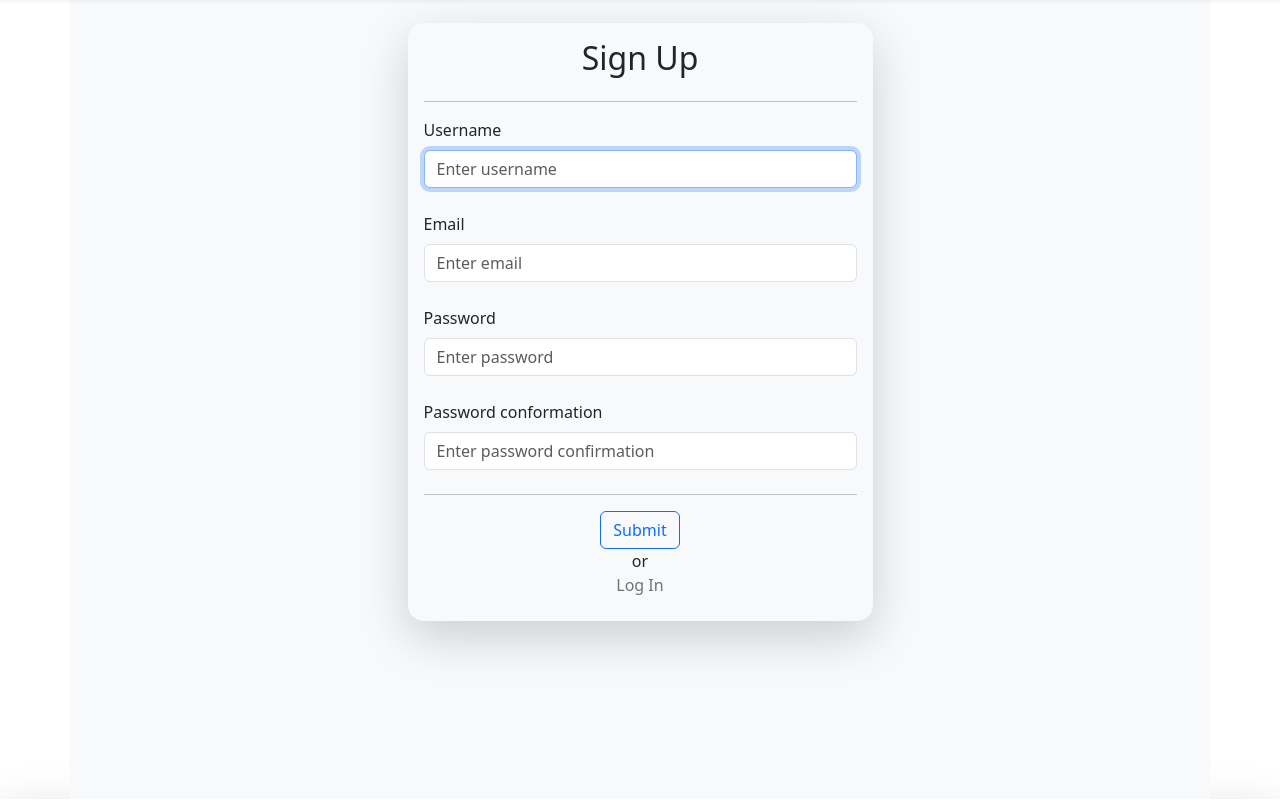
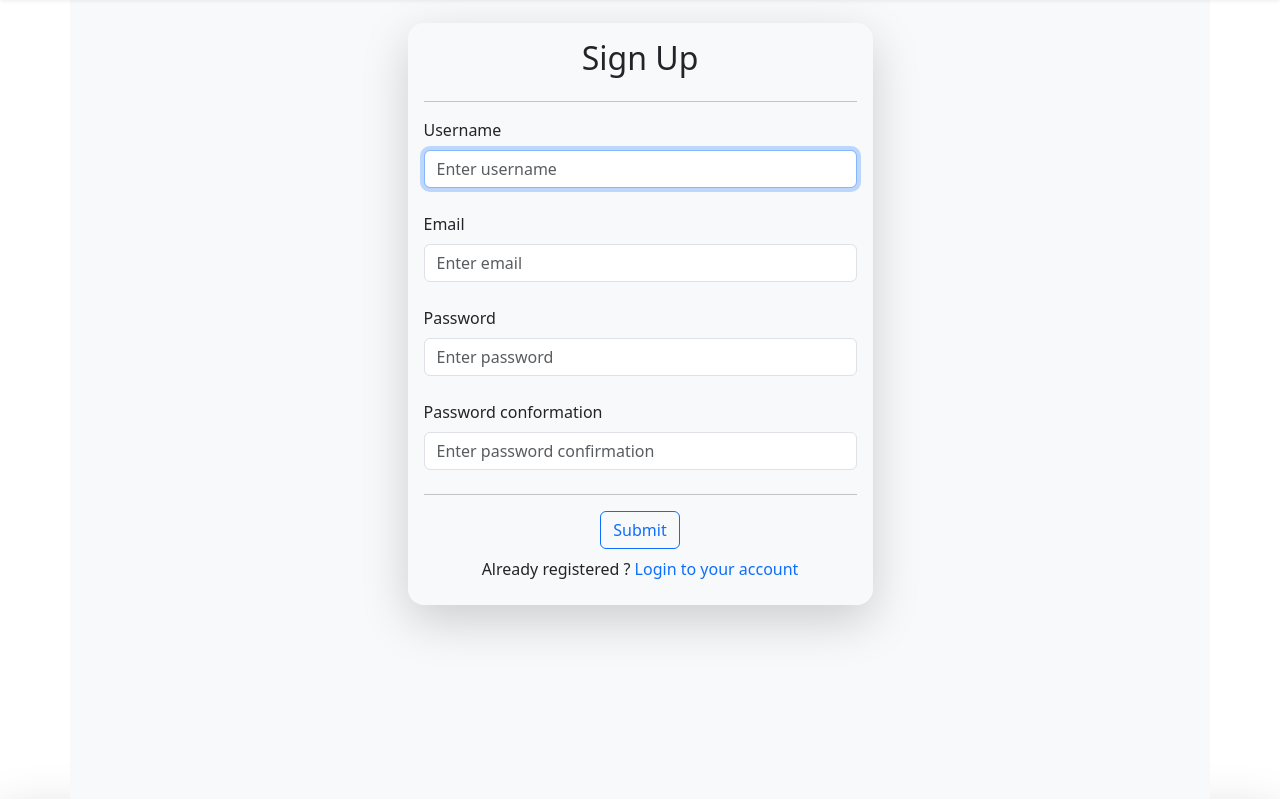
Before and after one commit to FCTL3314/HealthNutrition-Backend, a Django app: page /users/registration/ in a window 1280 px wide. Shown: the part 92-892 px from the top of the page. Run offline with Django 4.2, Linux system fonts and the light colour scheme.

Commit message:
Authorization template changes

```diff
--- a/frontend/templates/users/auth/registration.html
+++ b/frontend/templates/users/auth/registration.html
@@ -44,11 +44,11 @@
       <div class="text-center">
         <button type="submit" class="btn btn-outline-primary">Submit</button>
       </div>
-      <div class="text-center mb-3">
-        <div>
-          <p class="my-0">or</p>
-          <a class="link-secondary text-decoration-none" href="{% url 'users:login' %}">Log In</a>
-        </div>
+      <div class="text-center mt-2">
+        <p>
+          <span class="my-0">Already registered ?</span>
+          <a class="link-primary text-decoration-none" href="{% url 'users:login' %}">Login to your account</a>
+        </p>
       </div>
     </form>
   </div>
```
Also changed, not shown: frontend/templates/users/auth/login.html (+5 -5 lines).
